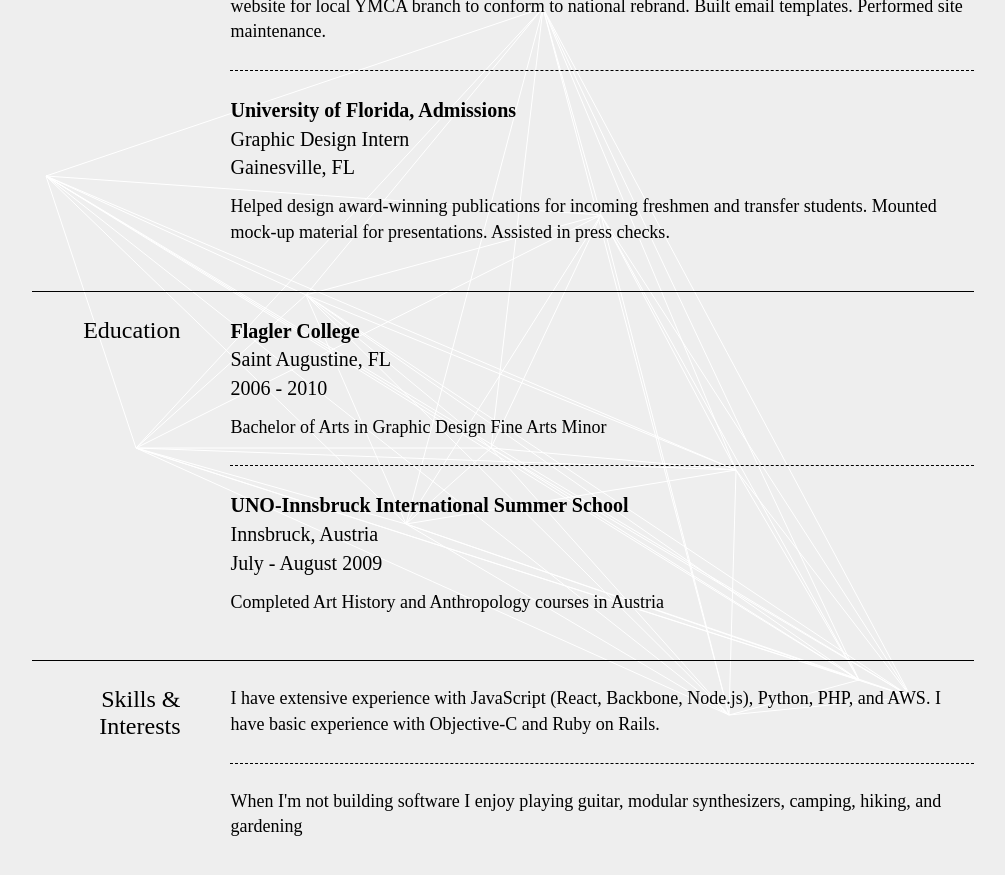
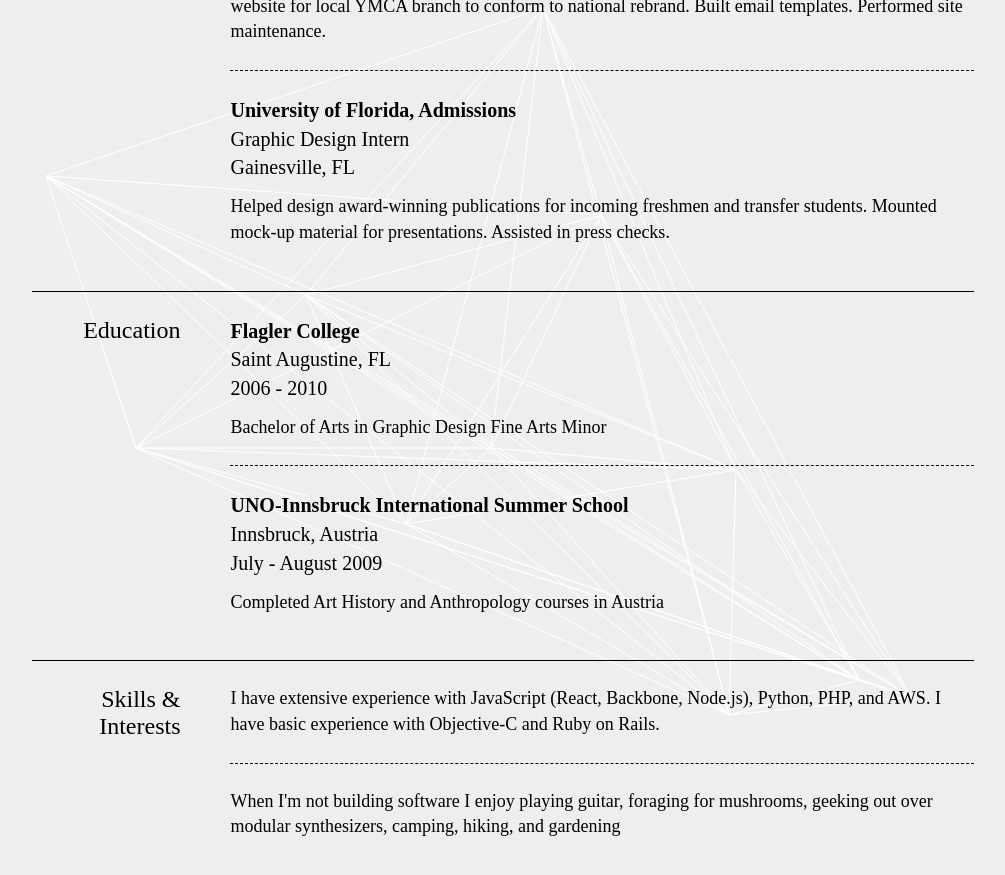
Before and after one commit to tramck/tramck.github.io, a Jekyll site: the page built from resume.html, in a window 1280 px wide and 900 px high, scrolled down 1337 px. Shown: the top 875 px of the window, without its empty margins (137-1142 px from the left). Built offline with Jekyll 4.4.1, drawn with Linux system fonts in a browser that asks for light colours; nearby versions of some CDN libraries.

Commit message:
mushrooms

```diff
--- a/resume.html
+++ b/resume.html
@@ -50,5 +50,5 @@ sections:
   - title: "Skills & Interests"
     subsections:
       - description: "I have extensive experience with JavaScript (React, Backbone, Node.js), Python, PHP, and AWS. I have basic experience with Objective-C and Ruby on Rails."
-      - description: "When I'm not building software I enjoy playing guitar, modular synthesizers, camping, hiking, and gardening"
+      - description: "When I'm not building software I enjoy playing guitar, foraging for mushrooms, geeking out over modular synthesizers, camping, hiking, and gardening"
 ---
```
